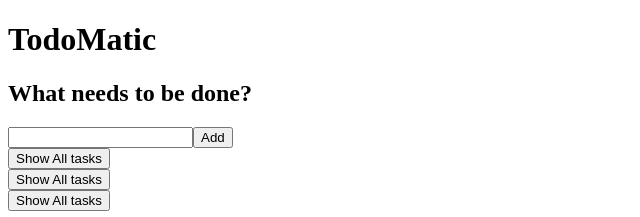
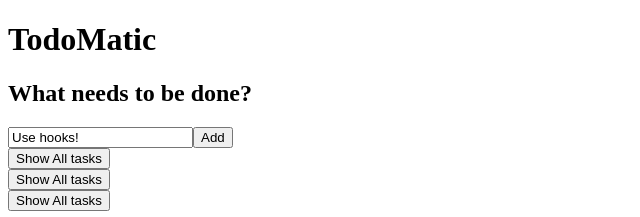
Before and after one commit to vikas-parmar/todoLIst, a React (Vite) app: page / in a window 1280 px wide. Shown: the top 217 px of the page, without its empty margins (0-640 px from the left). Built offline with nearby package versions, Linux system fonts and the light colour scheme.

Commit message:
adding callback props & state

```diff
--- a/src/App.jsx
+++ b/src/App.jsx
@@ -12,11 +12,16 @@ function App(props) {
                                 completed={task.completed}
                                 key={task.id}
                                 />));
+
+  function addTask(name) {
+  alert(name);
+  }
+
   return (
     <div className="todo--app">
     <h1>TodoMatic</h1>
 
-    <Form />
+    <Form addTask={addTask} />
 
     <FilterButton />
     <FilterButton />
@@ -34,4 +39,4 @@ function App(props) {
   )
 }
 
-export default App
+export default App;
--- a/src/Components/Form.jsx
+++ b/src/Components/Form.jsx
@@ -1,8 +1,23 @@
-import React from 'react'
+import React, {useState} from 'react'
+
+
 
 const Form = (props) => {
+    const [name, setName] = useState('Use hooks!');
+
+    function handleSubmit(e) {
+        e.preventDefault();
+        if (name !== "") {
+          props.addTask(name);
+          setName("");
+        }};
+
+    function handleChange(e) {
+        setName(e.target.value);
+      };
+
   return (
-    <form className='todo--form'>
+    <form onSubmit={handleSubmit} className='todo--form'>
       <h2 className="label-wrapper">
         <label htmlFor="new-todo-input" >
           What needs to be done?
@@ -13,6 +28,9 @@ const Form = (props) => {
         id="new-todo-input"
         name="text"
         autoComplete="off"
+        placeholder="Add Your ToDos"
+        value={name}
+        onChange={handleChange}
       />
       <button type="submit" className="btn--primary">
         Add
```
